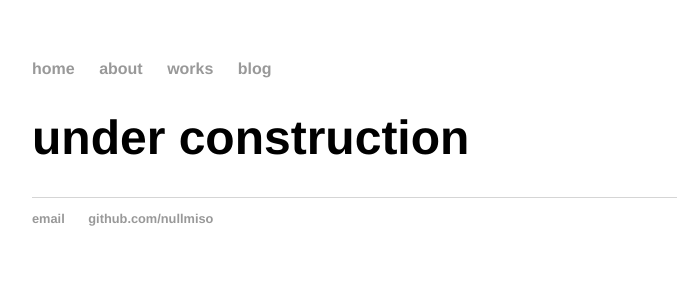
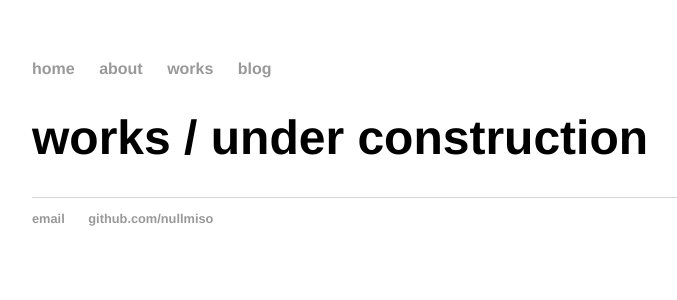
Before and after one commit to nullmiso/nullmiso.github.io, a Jekyll site: the page built from works/index.html, in a window 1280 px wide. Shown: the top 300 px of the page, without its empty margins (160-837 px from the left). Built offline with Jekyll 4.4.1, drawn with Linux system fonts in a browser that asks for light colours.

Commit message:
Update index.html

```diff
--- a/works/index.html
+++ b/works/index.html
@@ -3,5 +3,5 @@ layout: default
 title: works
 ---
 <div class="blurb">
-	<h1>under construction</h1>
+	<h1>works / under construction</h1>
 </div><!-- /.blurb -->
```
